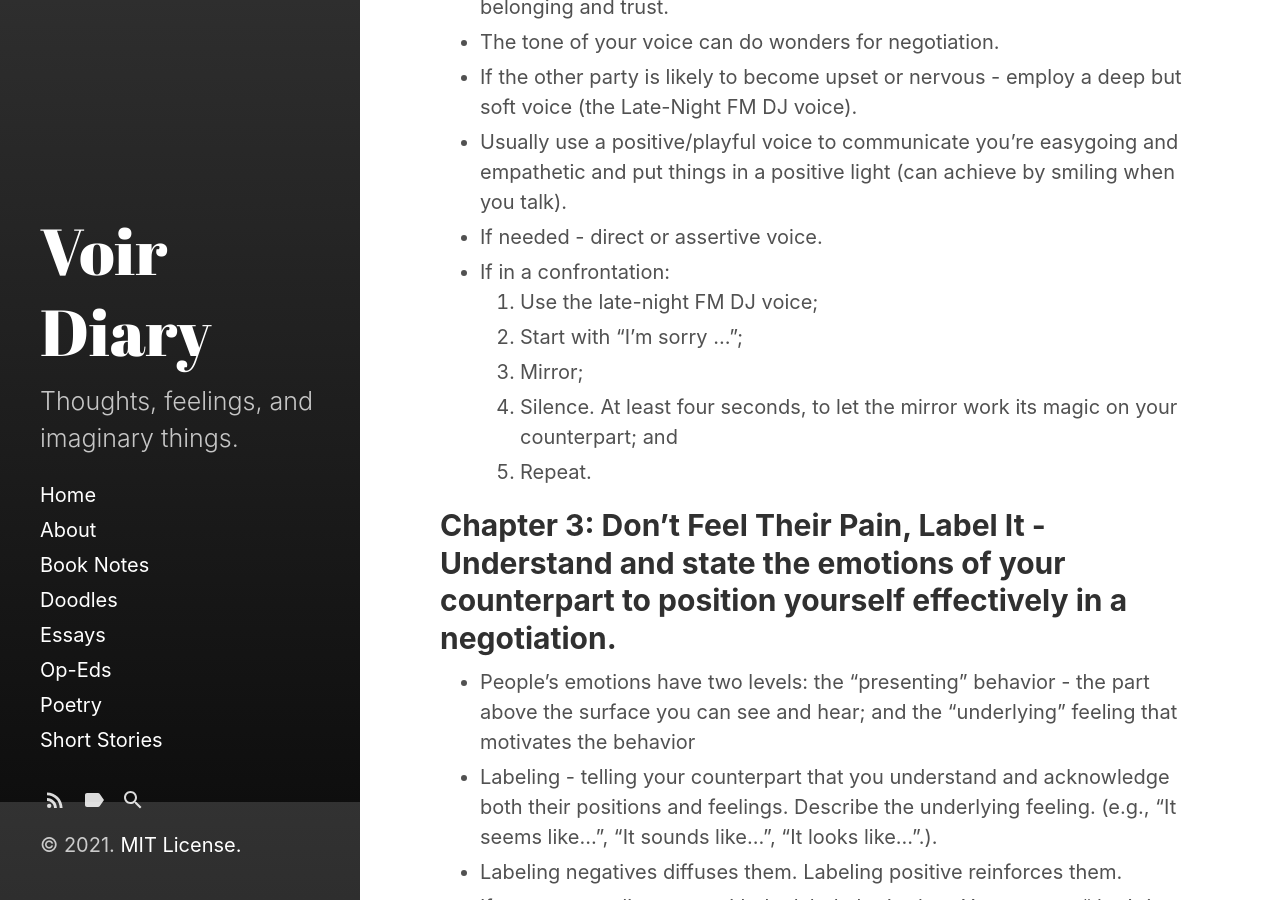
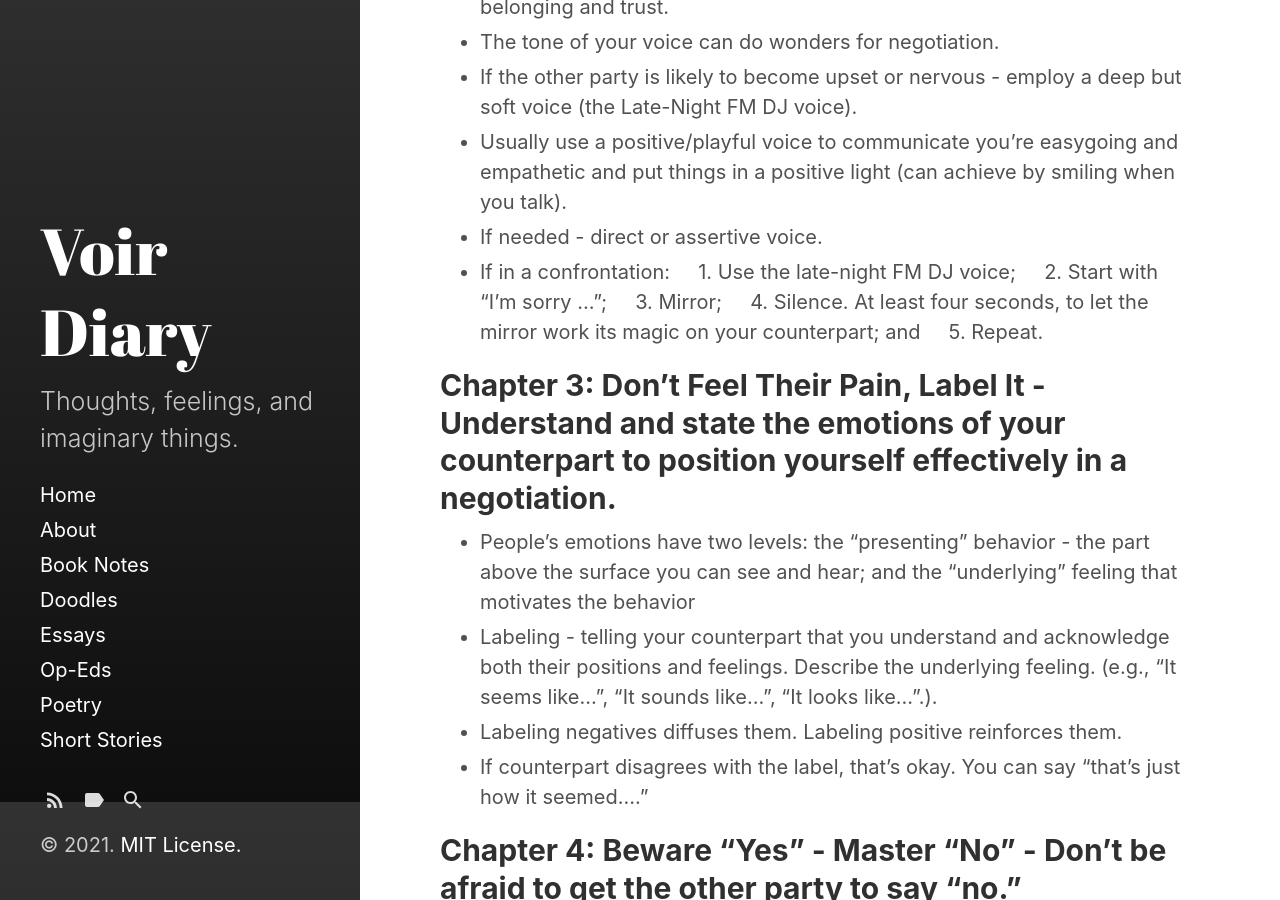
Before and after one commit to VoirDiary/VoirDiary, a Jekyll site: the page built from _posts/2021-05-13-Never-Split-the-Difference.md, in a window 1280 px wide and 900 px high, scrolled down 998 px. Built offline with Jekyll 4.4.1, drawn with Linux system fonts in a browser that asks for light colours; some of the changed lines change nothing that is shown.

Commit message:
Update 2021-05-13-Never-Split-the-Difference.md

```diff
--- a/_posts/2021-05-13-Never-Split-the-Difference.md
+++ b/_posts/2021-05-13-Never-Split-the-Difference.md
@@ -30,11 +30,11 @@
 * Usually use a positive/playful voice to communicate you’re easygoing and empathetic and put things in a positive light (can achieve by smiling when you talk).
 * If needed - direct or assertive voice.
 * If in a confrontation:
-1. Use the late-night FM DJ voice;
-2. Start with “I’m sorry …”;
-3. Mirror;
-4. Silence. At least four seconds, to let the mirror work its magic on your counterpart; and
-5. Repeat.
+&nbsp;&nbsp;&nbsp; 1. Use the late-night FM DJ voice;
+&nbsp;&nbsp;&nbsp; 2. Start with “I’m sorry …”;
+&nbsp;&nbsp;&nbsp; 3. Mirror;
+&nbsp;&nbsp;&nbsp; 4. Silence. At least four seconds, to let the mirror work its magic on your counterpart; and
+&nbsp;&nbsp;&nbsp; 5. Repeat.
 
 ## **Chapter 3: Don’t Feel Their Pain, Label It - Understand and state the emotions of your counterpart to position yourself effectively in a negotiation.**
 * People’s emotions have two levels: the “presenting” behavior - the part above the surface you can see and hear; and the “underlying” feeling that motivates the behavior
```
